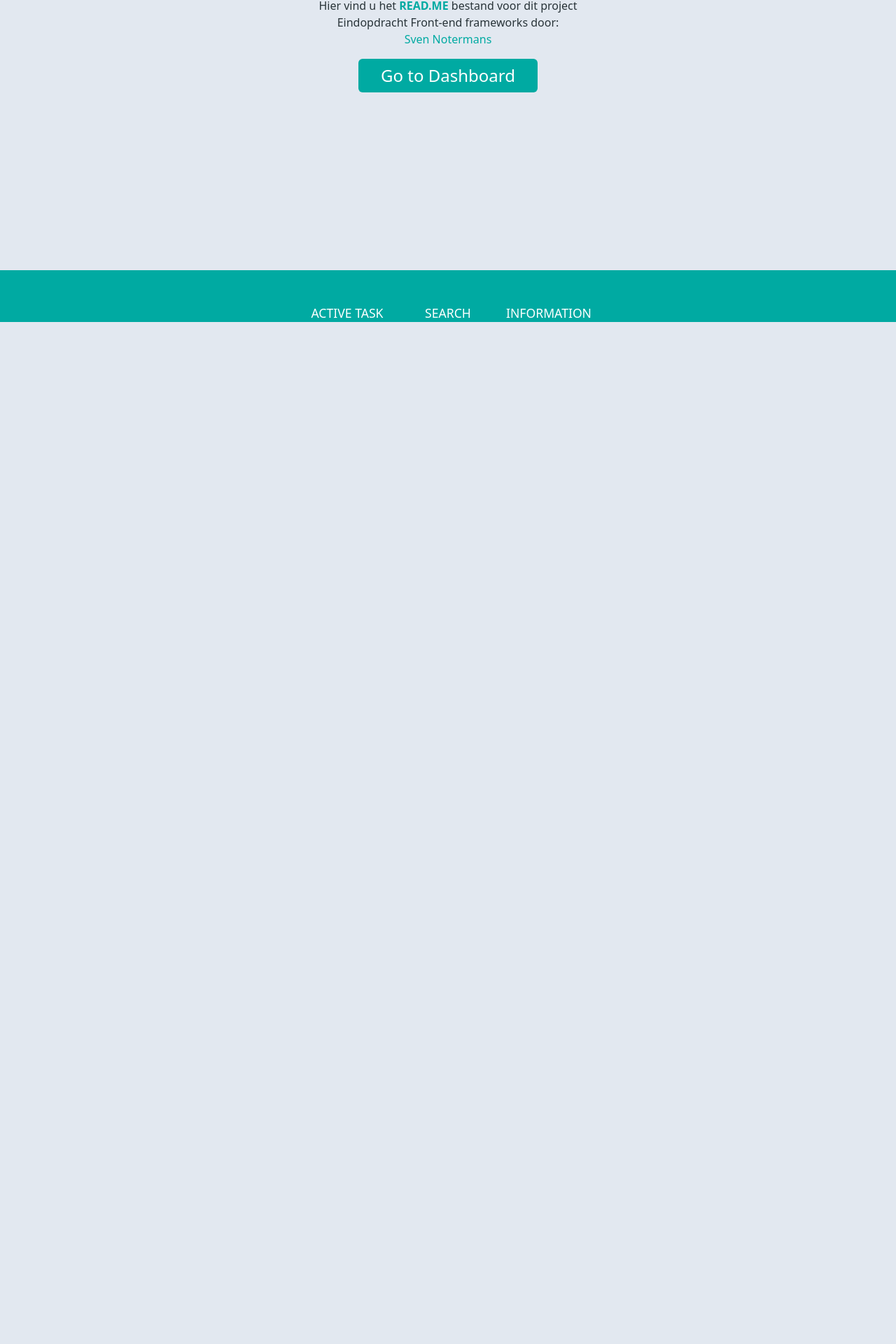
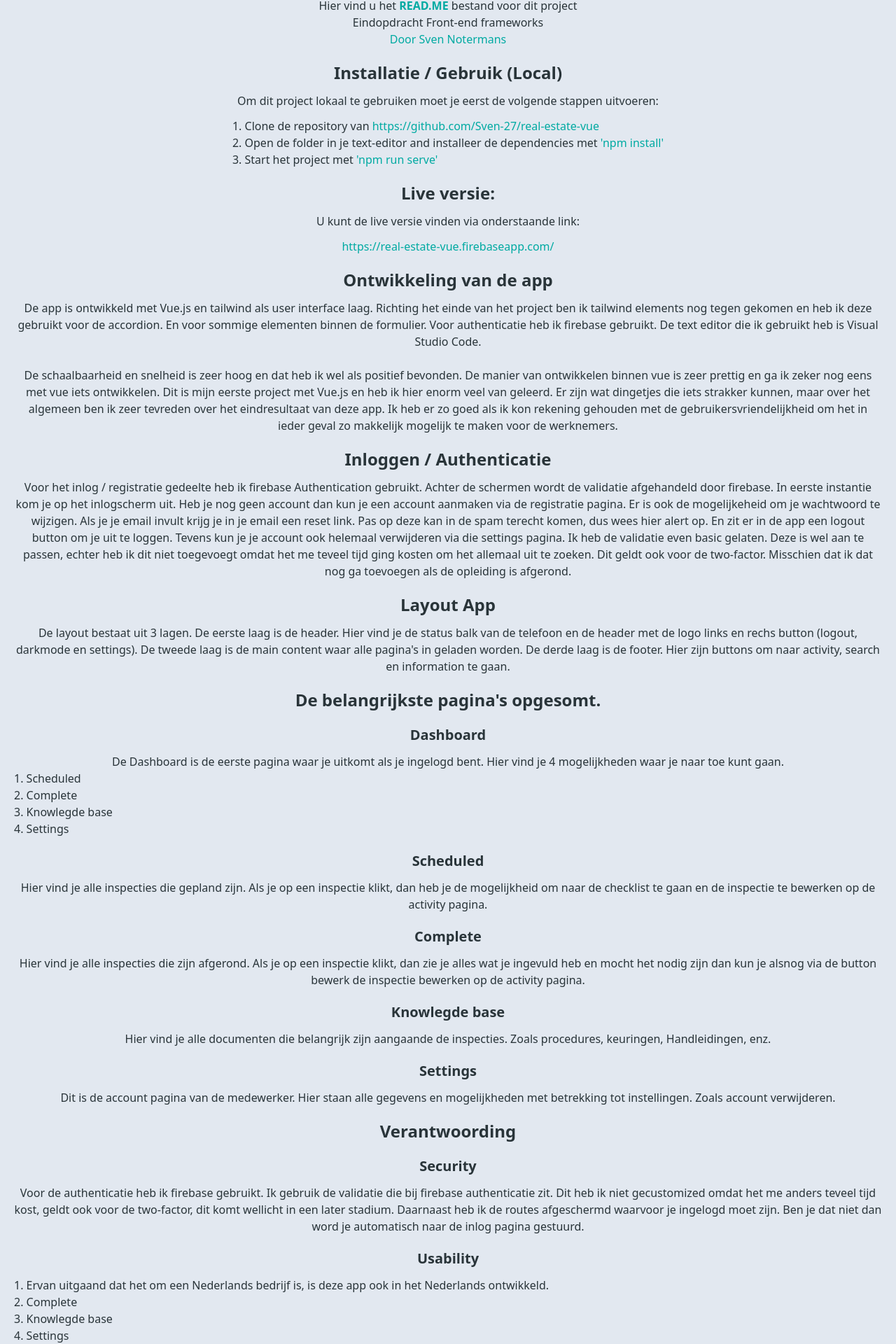
Before and after one commit to Sven-27/real-estate-vue, a Vue app: page /information in a window 1280 px wide. Shown: the part 340-2260 px from the top of the page at 70% size. Before the commit the page ends 800 px from the top, so only its background shows below. Built offline with nearby package versions, Linux system fonts and the light colour scheme; no server answers; sample sign-in values are in the browser's storage; some icons are missing; what tw-elements would draw is missing.

Commit message:
adding readme to information

```diff
--- a/src/components/ProjectInformation.vue
+++ b/src/components/ProjectInformation.vue
@@ -6,12 +6,103 @@
   />
   <span class="text-xl md:text-4xl font-semibold">Information about project</span>
 </div>
-<article class="flex flex-col items-center">
-  <header class="text-center">
+<article class="flex flex-col items-center text-center mx-5">
+  <header>
     <h1 class="text-4xl font-bold mb-3">Real Estate Vue</h1>
     <p>Hier vind u het&nbsp;<span class="uppercase font-semibold text-[#00AAA2]">read.me</span>&nbsp;bestand voor dit project</p>
-    <p>Eindopdracht Front-end frameworks door: <br><span class="text-[#00AAA2] ">Sven Notermans</span></p>
+    <p>Eindopdracht Front-end frameworks<br><span class="text-[#00AAA2] ">Door Sven Notermans</span></p>
   </header>
+  <section>
+    <h2 class="text-2xl font-bold mt-5 mb-3">Installatie / Gebruik (Local)</h2>
+    <p class="mb-3">Om dit project lokaal te gebruiken moet je eerst de volgende stappen uitvoeren:</p>
+    <ol class="w-full list-decimal list-inside text-left mx-auto">
+      <li>Clone de repository van
+        <a class="text-[#00AAA2]" href="https://github.com/Sven-27/real-estate-vue">https://github.com/Sven-27/real-estate-vue</a>
+      </li>
+      <li>Open de folder in je text-editor and installeer de dependencies met <span class="text-[#00AAA2]">&apos;npm install&apos;</span></li>
+      <li>Start het project met <span class="text-[#00AAA2]">&apos;npm run serve&apos;</span></li>
+    </ol>
+    <h2 class="text-2xl font-bold mt-5 mb-3">Live versie:</h2>
+    <p class="mb-3">U kunt de live versie vinden via onderstaande link:</p>
+    <a class="text-[#00AAA2]" href="https://real-estate-vue.firebaseapp.com/">https://real-estate-vue.firebaseapp.com/</a>
+  </section>
+  <section>
+    <h2 class="text-2xl font-bold mt-5 mb-3">Ontwikkeling van de app</h2>
+    <p>De app is ontwikkeld met Vue.js en tailwind als user interface laag. Richting het einde van het
+      project ben ik tailwind elements nog tegen gekomen en heb ik deze gebruikt voor de accordion.
+      En voor sommige elementen binnen de formulier. Voor authenticatie heb ik firebase gebruikt.
+      De text editor die ik gebruikt heb is Visual Studio Code.</p><br>
+    <p>De schaalbaarheid en snelheid is zeer hoog en dat heb ik wel als positief bevonden.
+    De manier van ontwikkelen binnen vue is zeer prettig en ga ik zeker nog eens met vue iets ontwikkelen.
+    Dit is mijn eerste project met Vue.js en heb ik hier enorm veel van geleerd.
+    Er zijn wat dingetjes die iets strakker kunnen, maar over het algemeen ben ik zeer tevreden over het eindresultaat van deze app.
+    Ik heb er zo goed als ik kon rekening gehouden met de gebruikersvriendelijkheid om het in ieder geval zo makkelijk
+    mogelijk te maken voor de werknemers.</p>
+  </section>
+  <section>
+    <h2 class="text-2xl font-bold mt-5 mb-3">Inloggen / Authenticatie</h2>
+    <p>Voor het inlog / registratie gedeelte heb ik firebase Authentication gebruikt.
+    Achter de schermen wordt de validatie afgehandeld door firebase.
+    In eerste instantie kom je op het inlogscherm uit.
+    Heb je nog geen account dan kun je een account aanmaken via de registratie pagina.
+    Er is ook de mogelijkeheid om je wachtwoord te wijzigen. Als je je email invult krijg je in je email een reset link.
+    Pas op deze kan in de spam terecht komen, dus wees hier alert op.
+    En zit er in de app een logout button om je uit te loggen. Tevens kun je je account ook helemaal verwijderen via die settings pagina.
+    Ik heb de validatie even basic gelaten. Deze is wel aan te passen, echter heb ik dit niet toegevoegt omdat het me teveel tijd ging
+    kosten om het allemaal uit te zoeken. Dit geldt ook voor de two-factor. Misschien dat ik dat nog ga toevoegen als de opleiding is afgerond.
+    </p>
+  </section>
+  <section>
+    <h2 class="text-2xl font-bold mt-5 mb-3">Layout App</h2>
+    <p>De layout bestaat uit 3 lagen.
+    De eerste laag is de header. Hier vind je de status balk van de telefoon en de header
+    met de logo links en rechs button (logout, darkmode en settings).
+    De tweede laag is de main content waar alle pagina's in geladen worden.
+    De derde laag is de footer. Hier zijn buttons om naar activity, search en information te gaan.
+    </p>
+  </section>
+  <section>
+    <h2 class="text-2xl font-bold mt-5 mb-3">De belangrijkste pagina's opgesomt.</h2>
+    <h3 class="text-xl font-bold mt-5 mb-3">Dashboard</h3>
+    <p>
+      De Dashboard is de eerste pagina waar je uitkomt als je ingelogd bent.
+      Hier vind je 4 mogelijkheden waar je naar toe kunt gaan.
+      <ol class="w-full list-decimal list-inside text-left mx-auto">
+        <li>Scheduled</li>
+        <li>Complete</li>
+        <li>Knowlegde base</li>
+        <li>Settings</li>
+      </ol>
+    </p>
+    <h3 class="text-xl font-bold mt-5 mb-3">Scheduled</h3>
+    <p>Hier vind je alle inspecties die gepland zijn. Als je op een inspectie klikt,
+    dan heb je de mogelijkheid om naar de checklist te gaan en de inspectie te bewerken op de activity pagina.</p>
+    <h3 class="text-xl font-bold mt-5 mb-3">Complete</h3>
+    <p>Hier vind je alle inspecties die zijn afgerond. Als je op een inspectie klikt,
+    dan zie je alles wat je ingevuld heb en mocht het nodig zijn dan kun je alsnog via de button bewerk de
+    inspectie bewerken op de activity pagina.</p>
+    <h3 class="text-xl font-bold mt-5 mb-3">Knowlegde base</h3>
+    <p>Hier vind je alle documenten die belangrijk zijn aangaande de inspecties. Zoals procedures, keuringen, Handleidingen, enz.</p>
+    <h3 class="text-xl font-bold mt-5 mb-3">Settings</h3>
+    <p>Dit is de account pagina van de medewerker. Hier staan alle gegevens en mogelijkheden met betrekking tot instellingen.
+    Zoals account verwijderen.</p>
+  </section>
+  <section>
+    <h2 class="text-2xl font-bold mt-5 mb-3">Verantwoording</h2>
+    <h3 class="text-xl font-bold mt-5 mb-3">Security</h3>
+    <p>Voor de authenticatie heb ik firebase gebruikt. Ik gebruik de validatie die bij firebase authenticatie zit.
+    Dit heb ik niet gecustomized omdat het me anders teveel tijd kost, geldt ook voor de two-factor, dit komt wellicht in een later stadium.
+    Daarnaast heb ik de routes afgeschermd waarvoor je ingelogd moet zijn. Ben je dat niet dan word je automatisch
+    naar de inlog pagina gestuurd.</p>
+    <h3 class="text-xl font-bold mt-5 mb-3">Usability</h3>
+    <ol class="w-full list-decimal list-inside text-left mx-auto">
+      <li>Ervan uitgaand dat het om een Nederlands bedrijf is, is deze app
+      ook in het Nederlands ontwikkeld.</li>
+      <li>Complete</li>
+      <li>Knowlegde base</li>
+      <li>Settings</li>
+    </ol>
+  </section>
 </article>
 <BackButton />
 </template>
```
